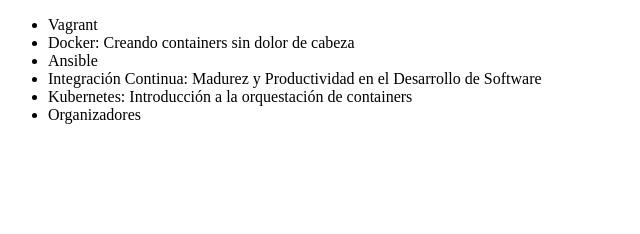
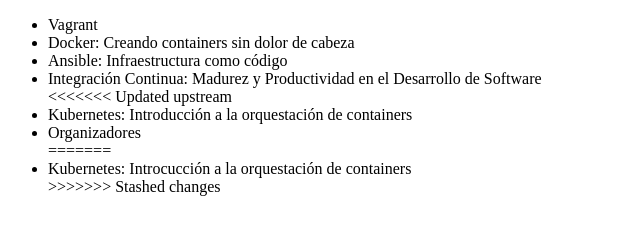
Before and after one commit to gustavo0h/lista, a plain HTML site: page index.html in a window 1280 px wide. Shown: the whole page, without its empty margins (0-640 px from the left). Drawn offline with Linux system fonts and the light colour scheme.

Commit message:
Cambiar el nombre del curso Ansible

```diff
--- a/index.html
+++ b/index.html
@@ -8,10 +8,14 @@
      <ul>
          <li> Vagrant </li>
          <li> Docker: Creando containers sin dolor de cabeza </li>
-         <li> Ansible </li>
+         <li> Ansible: Infraestructura como código</li>
          <li> Integración Continua: Madurez y Productividad en el Desarrollo de Software</li>
+<<<<<<< Updated upstream
          <li>Kubernetes: Introducción a la orquestación de containers</li>
          <li>Organizadores</li>
+=======
+         <li>Kubernetes: Introcucción a la orquestación de containers</li>
+>>>>>>> Stashed changes
      </ul>
 </body>
 </html>
```
